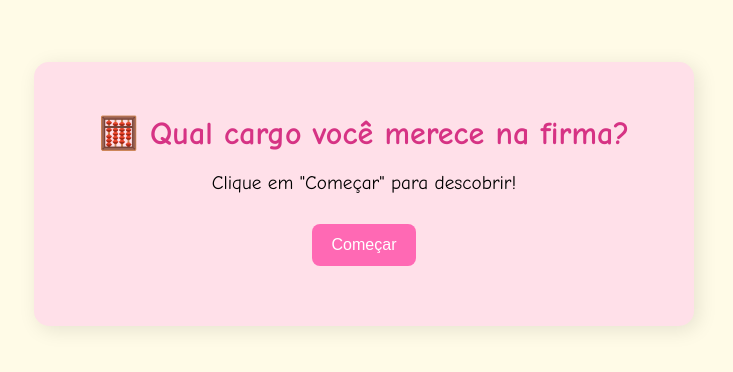
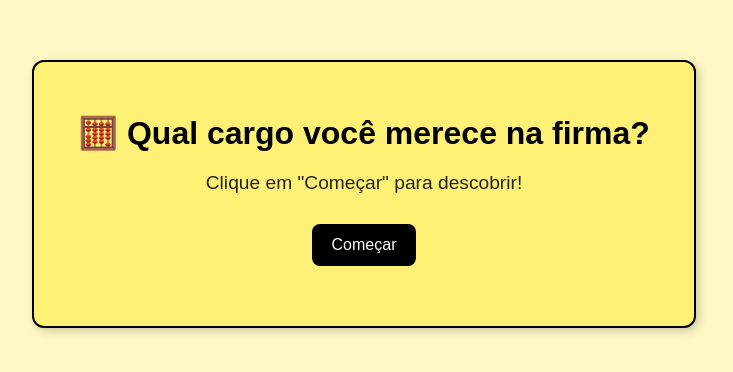
Before and after one commit to luanamendz/simulador-de-cargo, a plain HTML site: page index.html in a window 1280 px wide. Shown: the part 206-578 px from the top of the page, without its empty margins (276-1009 px from the left). Drawn offline with Linux system fonts and the light colour scheme.

Commit message:
style.css

```diff
--- a/style.css
+++ b/style.css
@@ -1,6 +1,6 @@
 body {
-  font-family: 'Comic Sans MS', cursive, sans-serif;
-  background-color: #fffbe7;
+  font-family: 'Arial', sans-serif;
+  background-color: #fff8c5; /* amarelo clarinho */
   margin: 0;
   padding: 0;
   display: flex;
@@ -10,23 +10,25 @@ body {
 }
 
 .container {
-  background: #ffe0e9;
+  background: #fff176; /* amarelo mais vivo */
   padding: 30px;
-  border-radius: 15px;
-  box-shadow: 4px 4px 20px rgba(0,0,0,0.1);
+  border-radius: 12px;
+  box-shadow: 3px 3px 10px rgba(0,0,0,0.2);
   text-align: center;
   max-width: 600px;
   width: 90%;
+  border: 2px solid #000;
 }
 
 h1 {
-  color: #d63384;
+  color: #000;
   margin-bottom: 20px;
 }
 
 #quiz p {
   font-size: 1.2em;
   margin-bottom: 10px;
+  color: #222;
 }
 
 #opcoes label {
@@ -34,12 +36,13 @@ h1 {
   margin: 8px 0;
   cursor: pointer;
   font-size: 1em;
+  color: #111;
 }
 
 button {
-  background-color: #ff69b4;
+  background-color: #000;
   border: none;
-  color: white;
+  color: #fff;
   padding: 12px 20px;
   font-size: 1em;
   border-radius: 8px;
@@ -49,12 +52,12 @@ button {
 }
 
 button:hover {
-  background-color: #e055a0;
+  background-color: #333;
 }
 
 .resultado {
   margin-top: 30px;
   font-size: 1.4em;
-  color: #7a004d;
+  color: #000;
   font-weight: bold;
 }
```
